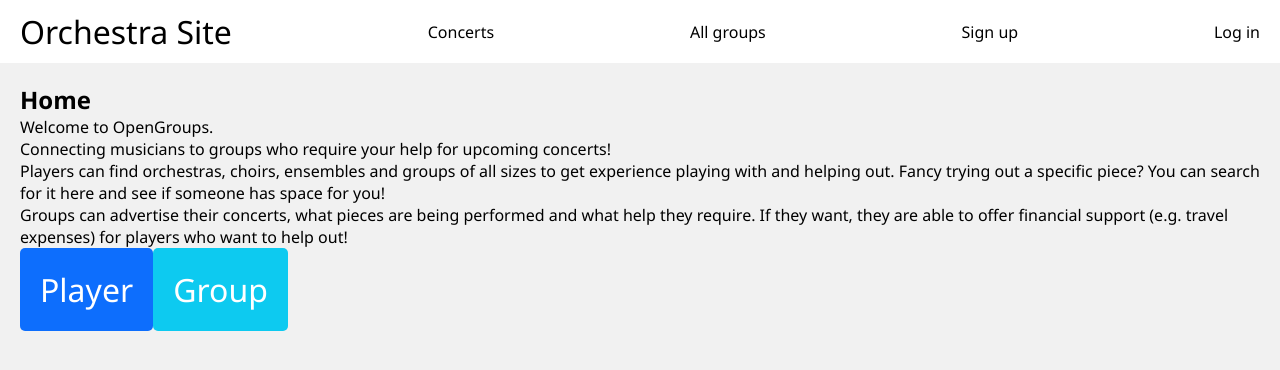
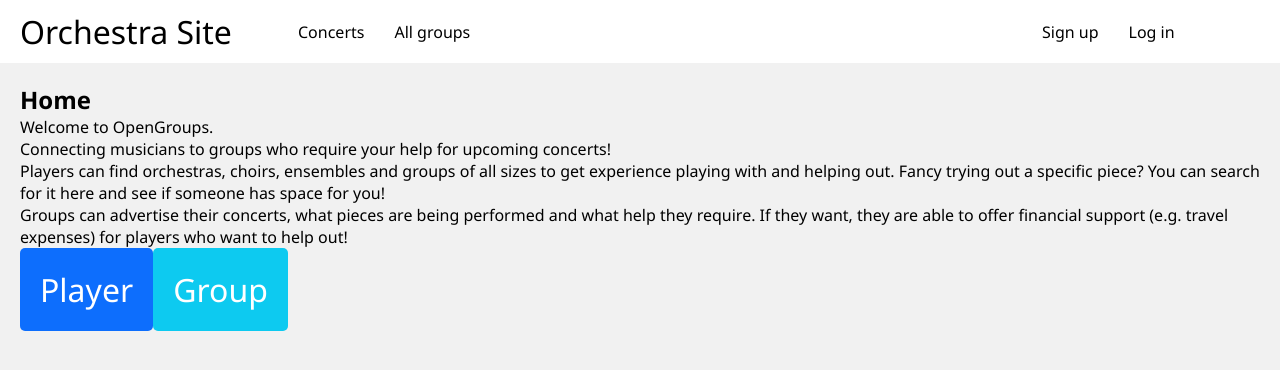
Before and after one commit to Tom2612/orch-site, a React (Create React App) app in the folder frontend/: page / in a window 1280 px wide. Shown: the top 370 px of the page. Built offline with nearby package versions, Linux system fonts and the light colour scheme.

Commit message:
Updated navbar styles and created navbar.css

```diff
--- a/frontend/src/components/Navbar.js
+++ b/frontend/src/components/Navbar.js
@@ -1,6 +1,7 @@
 import { Link } from 'react-router-dom';
 import { useLogout } from '../hooks/useLogout';
 import { useAuth } from '../contexts/AuthContext';
+import '../styles/navbar.css';
 
 const Navbar = () => {
     const { logout } = useLogout();
@@ -14,14 +15,26 @@ const Navbar = () => {
         <header>
             <div className="container">
                 <Link to='/'><h1>Orchestra Site</h1></Link>
-                <Link to='/concerts'>Concerts</Link>
-                <Link to='/all-groups'>All groups</Link>
-                {user && <Link to='/new-concert'>New Concert</Link>}
-                {user && <Link to='/groups/profile'>Profile</Link>}
-                {user && <p>{user.email}</p>}
-                {user && <button onClick={handleClick}>Log out</button>}
-                {!user && <Link to='/new-group'>Sign up</Link>}
-                {!user && <Link to='/login-group'>Log in</Link>}
+
+                <div className='nav--links'>
+                    <Link to='/concerts'>Concerts</Link>
+                    <Link to='/all-groups'>All groups</Link>
+                    {user && <Link to='/new-concert'>New Concert</Link>}
+                </div>
+
+                {user &&
+                    <div className='nav--profile'>
+                        <Link to='/groups/profile'>{user.email}</Link>
+                        <button onClick={handleClick}>Log out</button>
+                    </div>
+                }
+
+                {!user &&
+                    <div className='nav--create'>
+                        <Link to='/new-group'>Sign up</Link>
+                        <Link to='/login-group'>Log in</Link>
+                    </div>
+                }
 
             </div>
         </header>
--- a/frontend/src/index.css
+++ b/frontend/src/index.css
@@ -17,22 +17,6 @@ body {
   background: #f1f1f1;;
   font-family:'Segoe UI', Tahoma, Geneva, Verdana, sans-serif;
   font-size: 16px;
-}
-header {
-  background: #fff;
-}
-header .container {
-  max-width: 1400px;
-  margin: 0 auto;
-  padding: 10px 20px;
-  display: flex;
-  align-items: center;
-  justify-content: space-between;
-}
-header a, header h1 {
-  color: #000;
-  text-decoration: none;
-  font-weight: 400;
 }
 .pages {
   max-width: 1400px;
--- /dev/null
+++ b/frontend/src/styles/navbar.css
@@ -0,0 +1,31 @@
+header {
+  background: #fff;
+}
+header .container {
+  max-width: 1400px;
+  margin: 0 auto;
+  padding: 10px 20px;
+  display: grid;
+  grid-template-columns: 1fr 3fr 1fr;
+  align-items: center;
+}
+header a, header h1 {
+  color: #000;
+  text-decoration: none;
+  font-weight: 400;
+}
+header button {
+    width: 75px;
+    border-radius: 3px;
+    border: 1px solid var(--blue);
+    background-color: #fff;
+    color: var(--blue);
+    padding: 3px;
+    font-size: inherit;
+    font-family: inherit;
+    cursor: pointer;
+    margin-left: 20px;
+}
+.nav--links a, .nav--create a {
+    margin-left: 30px;
+}
```
